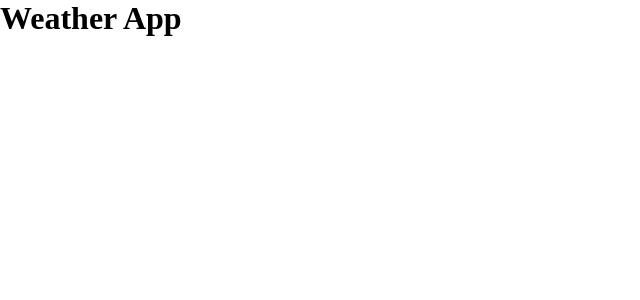
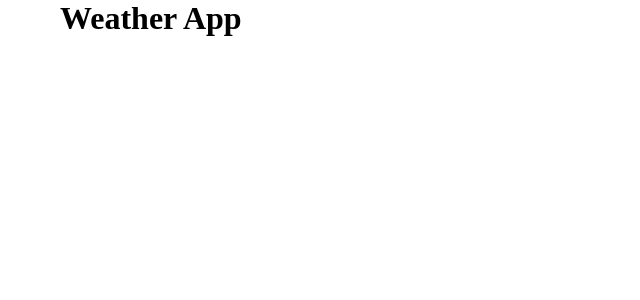
Before and after one commit to IgorMokhov/weather-app, a React (Vite) app: page / in a window 1280 px wide. Shown: the top 300 px of the page, without its empty margins (0-640 px from the left). Built offline with nearby package versions, Linux system fonts and the light colour scheme.

Commit message:
feat: added Container

```diff
--- a/src/App.tsx
+++ b/src/App.tsx
@@ -1,10 +1,13 @@
 import { GlobalStyles } from './GlobalStyles';
+import { Container } from './UI/Container/Container';
 
 export const App = () => {
   return (
     <>
       <GlobalStyles />
-      <h1>Weather App</h1>
+      <Container>
+        <h1>Weather App</h1>
+      </Container>
     </>
   );
 };
--- /dev/null
+++ b/src/UI/Container/Container.tsx
@@ -0,0 +1,15 @@
+import styled from 'styled-components';
+
+interface ContainerProps {
+  children: React.ReactNode;
+}
+
+const Wrapper = styled.main`
+  width: 1200px;
+  margin: 0 auto;
+  padding: 0 20px;
+`;
+
+export const Container = ({ children }: ContainerProps) => {
+  return <Wrapper>{children}</Wrapper>;
+};
```
